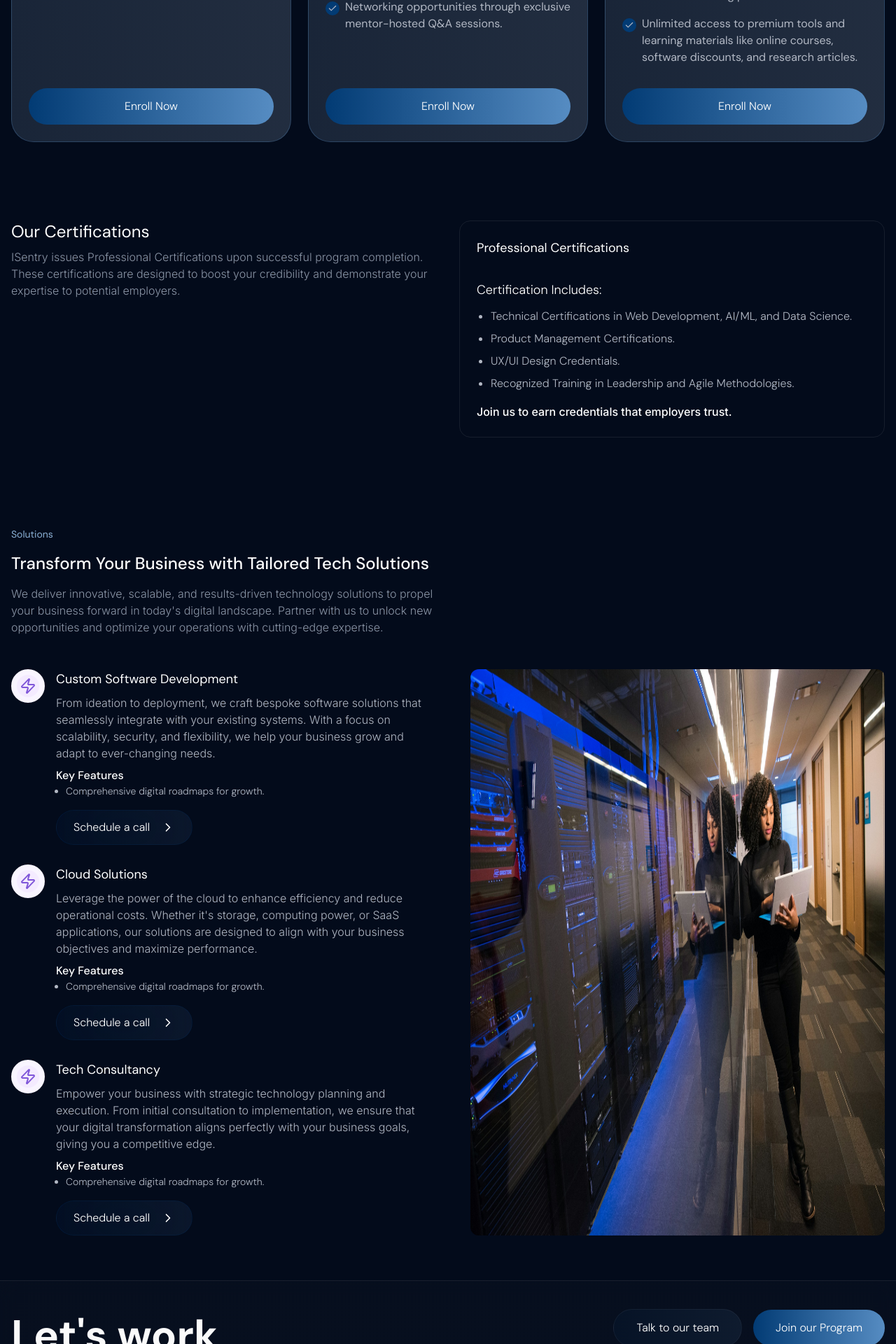
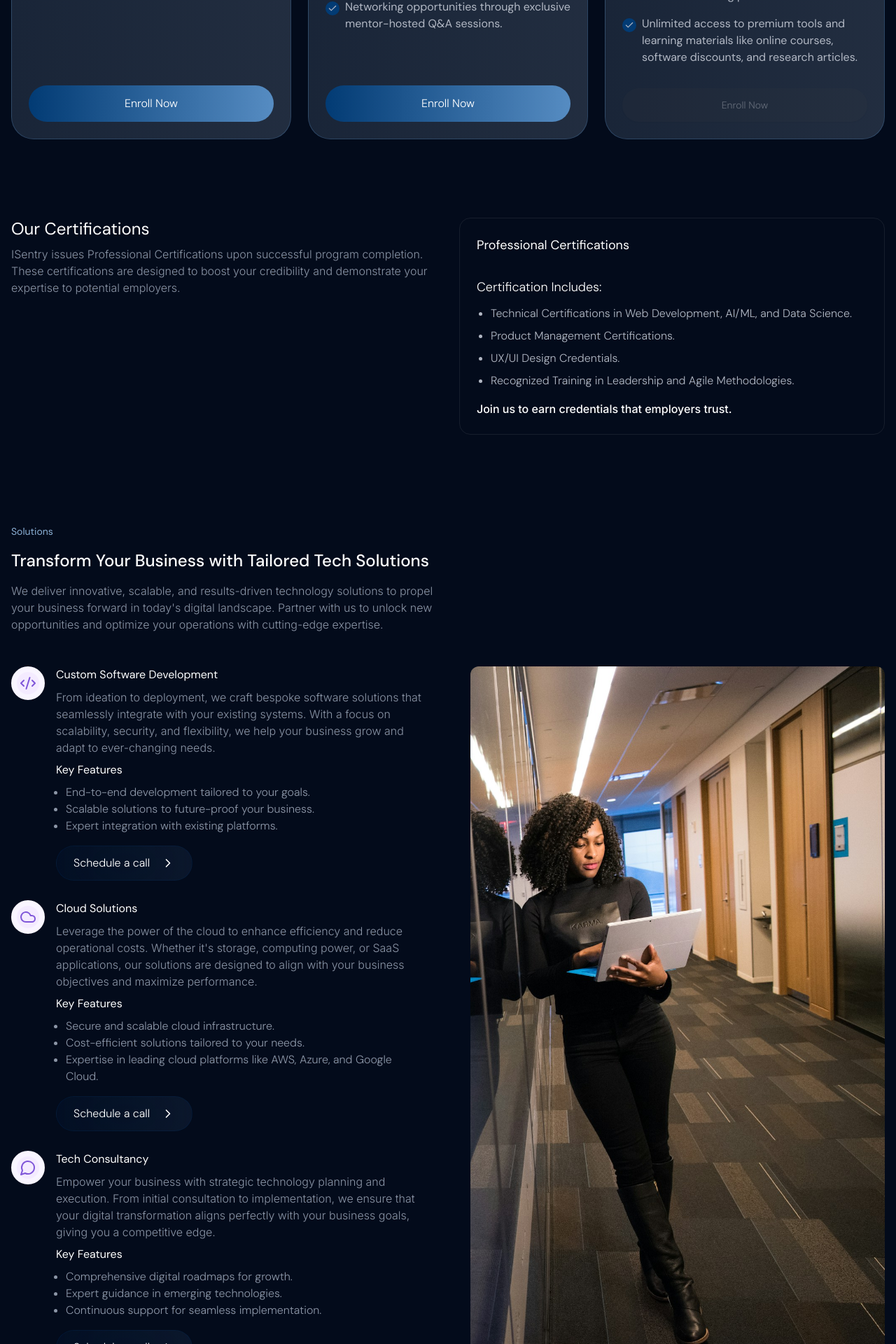
Before and after one commit to i-sentry/i-sentry-platform, a Next.js app: page /mentorships in a window 1280 px wide. Shown: the part 1220-3140 px from the top of the page at 70% size. Built offline with nearby package versions, Linux system fonts and the light colour scheme.

Commit message:
Content update for some adjusted pages

```diff
--- a/app/mentorships/page.tsx
+++ b/app/mentorships/page.tsx
@@ -1,10 +1,13 @@
 import SmartButton from "@/components/custom_button";
 import PriceCard from "@/components/mentorship-comps/price_card";
-import { Zap } from "lucide-react";
 import React from "react";
 import InternImage from "@/public/images/internship.jpeg";
 import Image from "next/image";
 import BannerIllustration from "@/components/BannerIllustration";
+import EachElement from "@/components/widgets/list_rendering";
+import SolutionCard from "@/components/mentorship-comps/solution_card";
+import { Cloud, Code2, MessageCircle } from "lucide-react";
+import { SolutionProp } from "@/utils";
 
 export type PriceListProp = {
   package: string;
@@ -149,19 +152,6 @@ const Mentorships = () => {
               Join us to earn credentials that employers trust.
             </p>
           </div>
-
-          {/* <div className="mt-8">
-            <h4 className="mb-3 text-base font-light text-white">
-              Industry-Recognized Credentials
-            </h4>
-            <ul className="list-disc space-y-2 pl-5 text-base font-light leading-normal text-white">
-              <li>Industry-Recognized Credentials</li>
-              <li>Project Management Professional (PMP)</li>
-              <li>Agile & Scrum Certification</li>
-              <li>Cybersecurity Fundamentals</li>
-              <li>UI/UX Design</li>
-            </ul>
-          </div> */}
         </div>
       </section>
 
@@ -182,14 +172,17 @@ const Mentorships = () => {
 
         <div className="grid gap-16 md:mt-12 md:grid-cols-2">
           <div className="mt-16 space-y-7 md:mt-0">
-            {solutions.map((item: SolutionProp, index: number) => {
-              return <SolutionCard item={item} key={index} />;
-            })}
+            <EachElement
+              of={solutions}
+              render={(item: SolutionProp, index: number) => (
+                <SolutionCard item={item} key={index} />
+              )}
+            />
           </div>
           <Image
             src={InternImage}
             alt="A cursor "
-            className="self-stretch rounded-xl"
+            className="self-stretch rounded-xl object-cover object-[right_center]"
           />
         </div>
       </section>
@@ -199,62 +192,39 @@ const Mentorships = () => {
 
 export default Mentorships;
 
-type SolutionProp = {
-  icon: React.JSX.Element;
-  title: string;
-  description: string;
-};
-
 const solutions: SolutionProp[] = [
   {
-    icon: <Zap />,
+    icon: <Code2 />,
     title: "Custom Software Development",
     description:
       "From ideation to deployment, we craft bespoke software solutions that seamlessly integrate with your existing systems. With a focus on scalability, security, and flexibility, we help your business grow and adapt to ever-changing needs.",
+    keyFeatures: [
+      "End-to-end development tailored to your goals.",
+      "Scalable solutions to future-proof your business.",
+      "Expert integration with existing platforms.",
+    ],
   },
+
   {
-    icon: <Zap />,
+    icon: <Cloud />,
     title: "Cloud Solutions",
     description:
       "Leverage the power of the cloud to enhance efficiency and reduce operational costs. Whether it's storage, computing power, or SaaS applications, our solutions are designed to align with your business objectives and maximize performance.",
+    keyFeatures: [
+      "Secure and scalable cloud infrastructure.",
+      "Cost-efficient solutions tailored to your needs.",
+      "Expertise in leading cloud platforms like AWS, Azure, and Google Cloud.",
+    ],
   },
   {
-    icon: <Zap />,
+    icon: <MessageCircle />,
     title: "Tech Consultancy",
     description:
       "Empower your business with strategic technology planning and execution. From initial consultation to implementation, we ensure that your digital transformation aligns perfectly with your business goals, giving you a competitive edge.",
+    keyFeatures: [
+      "Comprehensive digital roadmaps for growth.",
+      "Expert guidance in emerging technologies.",
+      "Continuous support for seamless implementation.",
+    ],
   },
 ];
-
-const SolutionCard = ({ item }: { item: SolutionProp }) => {
-  return (
-    <div className="grid grid-cols-[48px_1fr] items-start gap-4">
-      <span className="flex h-12 w-12 items-center justify-center rounded-full border-[8px] border-solid border-[#F9F5FF] bg-[#F4EBFF] text-[#7F56D9]">
-        {item?.icon}
-      </span>
-      <div>
-        <h3 className="mb-2 font-dm-sans text-lg text-white">{item?.title}</h3>
-        <p className="font-inter text-sm font-light text-primary-100 md:text-base">
-          {item?.description}
-        </p>
-
-        <div className="mt-2">
-          <h4 className="font-medium text-white">Key Features</h4>
-          <ul className="list-disc pl-3.5 text-sm font-light leading-normal text-white">
-            <li className="text-primary-100">
-              Comprehensive digital roadmaps for growth.
-            </li>
-          </ul>
-        </div>
-        <SmartButton
-          showAnimatedIcon
-          variant="dark"
-          buttonText="Schedule a call"
-          className="mt-4 object-cover object-center px-6 py-3"
-          isLink
-          url="https://calendly.com/isentrytechnologies"
-        />
-      </div>
-    </div>
-  );
-};
--- a/app/projects/archive/page.tsx
+++ b/app/projects/archive/page.tsx
@@ -1,7 +1,7 @@
 "use client";
 import TransitionLink from "@/components/widgets/transition_links";
 import { ArrowLeft, ArrowUpRight } from "lucide-react";
-import React from "react";
+import React, { useEffect, useState } from "react";
 import {
   Table,
   TableBody,
@@ -10,11 +10,32 @@ import {
   TableHeader,
   TableRow,
 } from "@/components/ui/table";
-import { caseStudies } from "@/utils";
 import EachElement from "@/components/widgets/list_rendering";
 import { Badge } from "@/components/ui/badge";
+import { fetchCaseStudies } from "@/sanity/lib/fetchDatas";
 
 const ProjectArchive = () => {
+  // eslint-disable-next-line @typescript-eslint/no-explicit-any
+  const [data, setData] = useState<any>({});
+  const [loading, setLoading] = useState<boolean>(false);
+
+  useEffect(() => {
+    const getData = async () => {
+      setLoading(true);
+      try {
+        const data = await fetchCaseStudies();
+        console.log(data, "case");
+
+        setData(data);
+      } catch (error) {
+        console.error("Error fetching core team data:", error);
+      } finally {
+        setLoading(false);
+      }
+    };
+    getData();
+  }, []);
+  console.log(data, "tema", loading);
   return (
     <>
       <section className="py-16 md:py-24">
@@ -35,6 +56,7 @@ const ProjectArchive = () => {
           </div>
 
           <div className="mt-12">
+            {data?.length >= 1 && (
               <Table>
                 <TableHeader className="[&_tr]:border-primary-50/10">
                   <TableRow className="hover:bg-transparent">
@@ -56,18 +78,29 @@ const ProjectArchive = () => {
                   </TableRow>
                 </TableHeader>
                 <TableBody className="[&_tr>td]:py-4 [&_tr]:border-primary-50/10">
-                {caseStudies.map((data, index) => (
+                  {/* eslint-disable-next-line @typescript-eslint/no-explicit-any */}
+                  <EachElement
+                    of={data}
+                    render={(
+                      item: {
+                        title: string;
+                        industry: string;
+                        tools: string[];
+                        tags: string[];
+                      },
+                      index: number,
+                    ) => (
                       <TableRow key={index} className="hover:bg-transparent">
                         <TableCell className="align-top text-sm font-medium text-primary-50">
-                      {data.title}
+                          {item.title}
                         </TableCell>
                         <TableCell className="hidden align-top text-sm text-primary-50 sm:table-cell">
-                      {data.industry}
+                          {item.industry}
                         </TableCell>
                         <TableCell className="hidden align-top lg:table-cell">
                           <div className="inline-flex flex-wrap items-center gap-3">
                             <EachElement
-                          of={data?.tools}
+                              of={item?.tools}
                               render={(tool: string) => (
                                 <Badge
                                   key={tool}
@@ -82,7 +115,7 @@ const ProjectArchive = () => {
                         <TableCell className="hidden text-sm text-primary-50 xl:table-cell">
                           <div className="inline-flex flex-wrap items-center gap-3">
                             <EachElement
-                          of={data?.tags}
+                              of={item?.tags}
                               render={(tag: string) => (
                                 <Badge
                                   key={tag}
@@ -106,9 +139,11 @@ const ProjectArchive = () => {
                           </TransitionLink>
                         </TableCell>
                       </TableRow>
-                ))}
+                    )}
+                  />
                 </TableBody>
               </Table>
+            )}
           </div>
         </div>
       </section>
--- a/components/mentorship-comps/price_card.tsx
+++ b/components/mentorship-comps/price_card.tsx
@@ -58,12 +58,12 @@ const PriceCard = ({ list }: { list: PriceListProp }) => {
         buttonText="Enroll Now"
         className={cn(
           "mt-8 w-full items-center justify-center text-center",
-          list?.badge !== "coming soon"
+          !list.comingSoon
             ? "grayscale-0"
-            : "cursor-default opacity-30 grayscale-[50] hover:shadow-none",
+            : "cursor-default bg-primary-400/35 opacity-30 grayscale-[50] hover:shadow-none",
         )}
-        isLink={list?.badge !== "coming soon"}
-        url="/intership/enroll"
+        isLink={!list.comingSoon}
+        url="/internship/enroll"
       />
     </div>
   );
--- /dev/null
+++ b/components/mentorship-comps/solution_card.tsx
@@ -0,0 +1,44 @@
+import { SolutionProp } from "@/utils";
+import SmartLinkButton from "../custom_button";
+import EachElement from "../widgets/list_rendering";
+
+const SolutionCard = ({ item }: { item: SolutionProp }) => {
+  return (
+    <div className="grid grid-cols-[48px_1fr] items-start gap-4">
+      <span className="flex h-12 w-12 items-center justify-center rounded-full border-[8px] border-solid border-[#F9F5FF] bg-[#F4EBFF] text-[#7F56D9]">
+        {item?.icon}
+      </span>
+      <div>
+        <h3 className="mb-2 font-dm-sans text-base text-white">
+          {item?.title}
+        </h3>
+        <p className="font-light leading-normal text-primary-200">
+          {item?.description}
+        </p>
+
+        <div className="mt-2">
+          <h4 className="mb-2 font-normal text-white">Key Features</h4>
+          <ul className="list-disc pl-3.5 font-light leading-normal">
+            <EachElement
+              of={item.keyFeatures}
+              render={(data: string, index: number) => (
+                <li key={index} className="text-primary-200">
+                  {data}
+                </li>
+              )}
+            />
+          </ul>
+        </div>
+        <SmartLinkButton
+          showAnimatedIcon
+          variant="dark"
+          buttonText="Schedule a call"
+          className="mt-4 px-6 py-3"
+          isLink
+          url="https://calendly.com/isentrytechnologies"
+        />
+      </div>
+    </div>
+  );
+};
+export default SolutionCard;
--- a/utils/index.ts
+++ b/utils/index.ts
@@ -2,6 +2,7 @@ import PorkerHut from "@/public/assets/partners/porkerhut.svg";
 import TTfcx from "@/public/assets/partners/ttfcx.svg";
 import Dataphyte from "@/public/assets/partners/Dataphyte.svg";
 import Ri from "@/public/assets/partners/ri-softwares.svg";
+
 // import { StaticImageData } from "next/image";
 // import PorkerHutWeb from "@/public/images/case-studies/porkerhut.png";
 // import Bankify from "@/public/images/case-studies/bankify.png";
@@ -209,3 +210,11 @@ export const stats: StatProps[] = [
     title: "Technical Support & Expert Consultant services",
   },
 ];
+
+// MENTORSHIP
+export type SolutionProp = {
+  icon: React.JSX.Element;
+  title: string;
+  description: string;
+  keyFeatures: string[];
+};
```
Lines whose indentation alone changed are shown as unchanged.
